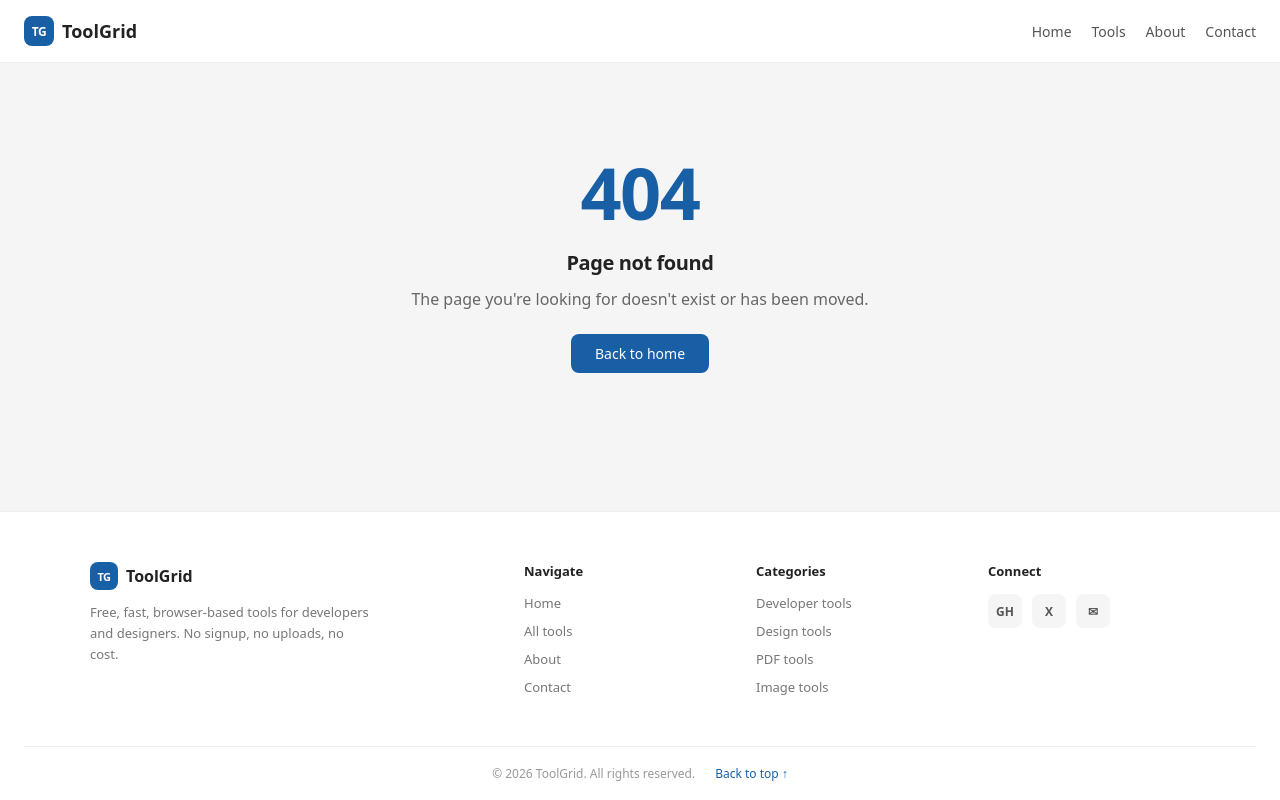
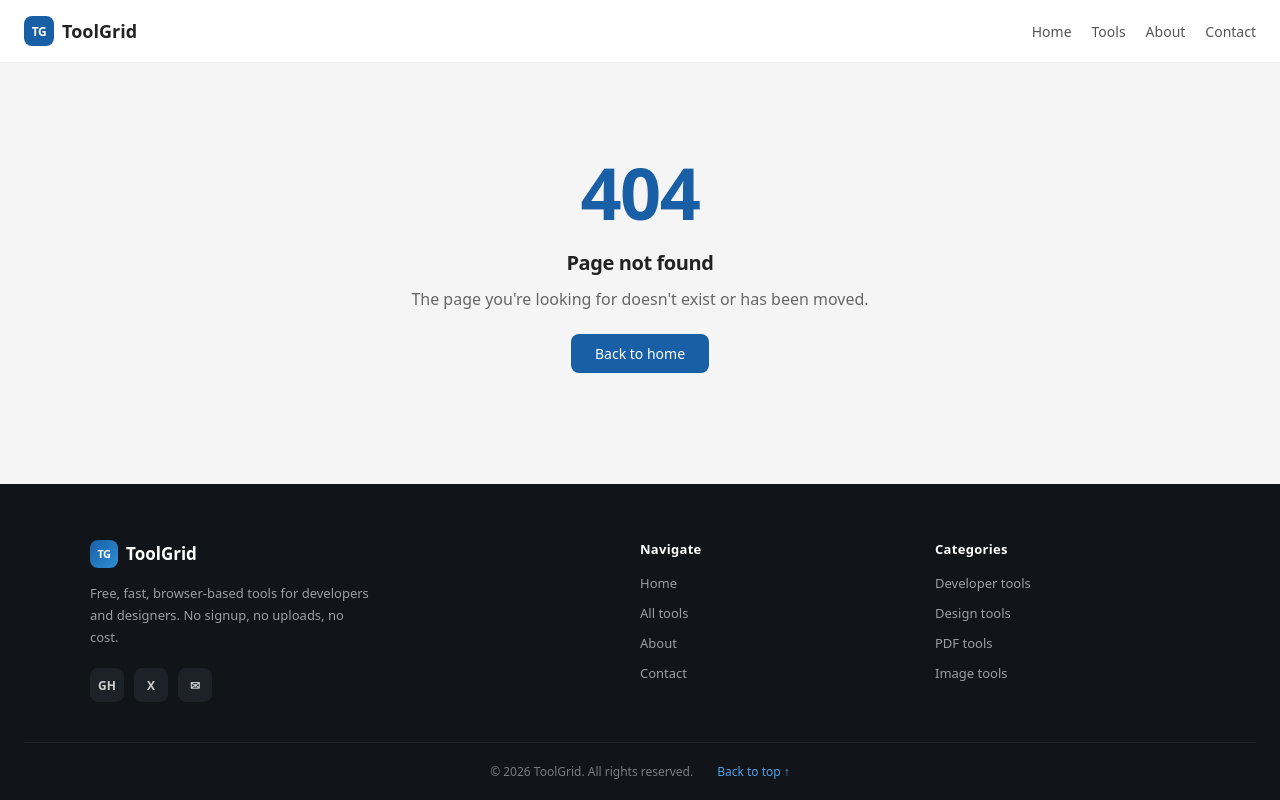
Before and after one commit to tobiCodes-coder/toolgridbox, a website built with Vite: page src/pages/404/404.html in a window 1280 px wide. Built offline with nearby package versions, Linux system fonts and the light colour scheme.

Commit message:
Redesign footer with dark theme

```diff
--- a/src/components/footer/footer.css
+++ b/src/components/footer/footer.css
@@ -1,13 +1,13 @@
 .site-footer {
-  background: white;
-  border-top: 1px solid #eee;
-  padding: 50px 24px 0;
+  background: #111418;
+  color: #ccc;
+  padding: 56px 24px 0;
 }
 
 .footer-top {
   display: grid;
-  grid-template-columns: 2fr 1fr 1fr 1fr;
-  gap: 30px;
+  grid-template-columns: 2fr 1fr 1fr;
+  gap: 40px;
   max-width: 1100px;
   margin: 0 auto;
   padding-bottom: 40px;
@@ -17,7 +17,7 @@
   display: flex;
   align-items: center;
   gap: 8px;
-  margin-bottom: 12px;
+  margin-bottom: 14px;
 }
 
 .footer-brand .logo-mark {
@@ -26,7 +26,7 @@
   justify-content: center;
   width: 28px;
   height: 28px;
-  background: #185fa5;
+  background: linear-gradient(135deg, #185fa5, #2f8fd6);
   color: white;
   border-radius: 8px;
   font-size: 11px;
@@ -34,35 +34,39 @@
 }
 
 .footer-brand .logo-text {
+  font-family: 'Space Grotesk', system-ui, sans-serif;
   font-weight: 600;
-  font-size: 16px;
-  color: #222;
+  font-size: 17px;
+  color: white;
 }
 
 .footer-brand p {
   font-size: 13px;
-  color: #777;
+  color: #9a9fa6;
   max-width: 280px;
-  line-height: 1.6;
+  line-height: 1.7;
+  margin-bottom: 20px;
 }
 
 .footer-col h4 {
   font-size: 13px;
-  color: #222;
-  margin-bottom: 14px;
+  color: white;
+  font-weight: 600;
+  margin-bottom: 16px;
+  letter-spacing: 0.3px;
 }
 
 .footer-col a {
   display: block;
   font-size: 13px;
-  color: #777;
+  color: #9a9fa6;
   text-decoration: none;
-  margin-bottom: 10px;
+  margin-bottom: 12px;
   transition: color 0.15s ease;
 }
 
 .footer-col a:hover {
-  color: #185fa5;
+  color: #4fa3e8;
 }
 
 .footer-socials {
@@ -77,8 +81,8 @@
   width: 34px;
   height: 34px;
   border-radius: 8px;
-  background: #f5f5f5;
-  color: #555;
+  background: #1d2229;
+  color: #ccc;
   font-size: 12px;
   font-weight: 600;
   text-decoration: none;
@@ -91,35 +95,28 @@
 }
 
 .footer-bottom {
-  border-top: 1px solid #eee;
-  padding: 18px 0;
+  border-top: 1px solid #22262d;
+  padding: 20px 0;
   display: flex;
   align-items: center;
   justify-content: center;
-  gap: 20px;
+  gap: 24px;
+}
+
+.footer-bottom p {
+  font-size: 12px;
+  color: #777c84;
 }
 
 .back-to-top {
   font-size: 12px;
-  color: #185fa5;
+  color: #4fa3e8;
   text-decoration: none;
   font-weight: 500;
 }
 
 .back-to-top:hover {
   text-decoration: underline;
-}
-
-@media (max-width: 500px) {
-  .footer-bottom {
-    flex-direction: column;
-    gap: 6px;
-  }
-}
-
-.footer-bottom p {
-  font-size: 12px;
-  color: #999;
 }
 
 @media (max-width: 700px) {
@@ -131,8 +128,12 @@
   }
 }
 
-@media (max-width: 420px) {
+@media (max-width: 500px) {
   .footer-top {
     grid-template-columns: 1fr;
   }
+  .footer-bottom {
+    flex-direction: column;
+    gap: 8px;
+  }
 }
--- a/src/components/footer/footer.js
+++ b/src/components/footer/footer.js
@@ -8,6 +8,11 @@ export function renderFooter() {
             <span class="logo-text">ToolGrid</span>
           </div>
           <p>Free, fast, browser-based tools for developers and designers. No signup, no uploads, no cost.</p>
+          <div class="footer-socials">
+            <a href="#" aria-label="GitHub">GH</a>
+            <a href="#" aria-label="Twitter/X">X</a>
+            <a href="#" aria-label="Email">✉</a>
+          </div>
         </div>
 
         <div class="footer-col">
@@ -25,21 +30,12 @@ export function renderFooter() {
           <a href="/src/pages/tools/tools.html">PDF tools</a>
           <a href="/src/pages/tools/tools.html">Image tools</a>
         </div>
-
-        <div class="footer-col">
-          <h4>Connect</h4>
-          <div class="footer-socials">
-            <a href="#" aria-label="GitHub">GH</a>
-            <a href="#" aria-label="Twitter/X">X</a>
-            <a href="#" aria-label="Email">✉</a>
-          </div>
-        </div>
       </div>
 
       <div class="footer-bottom">
-  <p>&copy; 2026 ToolGrid. All rights reserved.</p>
-  <a href="#" class="back-to-top">Back to top ↑</a>
-</div>
+        <p>&copy; 2026 ToolGrid. All rights reserved.</p>
+        <a href="#" class="back-to-top">Back to top ↑</a>
+      </div>
     </footer>
   `;
 }
--- a/src/pages/home/home.css
+++ b/src/pages/home/home.css
@@ -135,37 +135,38 @@
 .mini-tool-card {
   display: flex;
   align-items: center;
-  gap: 10px;
-  background: white;
-  border: 1px solid #eee;
-  border-radius: 10px;
-  padding: 16px;
+  gap: 14px;
   text-decoration: none;
   color: inherit;
   text-align: left;
-  transition: transform 0.2s ease, box-shadow 0.2s ease;
+  padding: 10px 6px;
+  transition: transform 0.2s ease;
 }
 
 .mini-tool-card:hover {
-  transform: translateY(-3px);
-  box-shadow: 0 6px 16px rgba(0,0,0,0.08);
+  transform: translateY(-2px);
+}
+
+.mini-tool-card:hover .icon {
+  transform: scale(1.06);
 }
 
 .mini-tool-card .icon {
-  font-size: 14px;
+  font-size: 15px;
   font-style: normal;
   font-weight: 700;
-  color: #185fa5;
-  background: #eef4fb;
-  width: 34px;
-  height: 34px;
-  min-width: 34px;
+  color: white;
+  background: linear-gradient(135deg, #185fa5, #2f8fd6);
+  width: 46px;
+  height: 46px;
+  min-width: 46px;
   display: flex;
   align-items: center;
   justify-content: center;
-  border-radius: 8px;
+  border-radius: 12px;
+  box-shadow: 0 4px 12px rgba(24, 95, 165, 0.25);
+  transition: transform 0.2s ease;
 }
-
 .mini-tool-card span:last-child {
   font-size: 13px;
   font-weight: 500;
```
